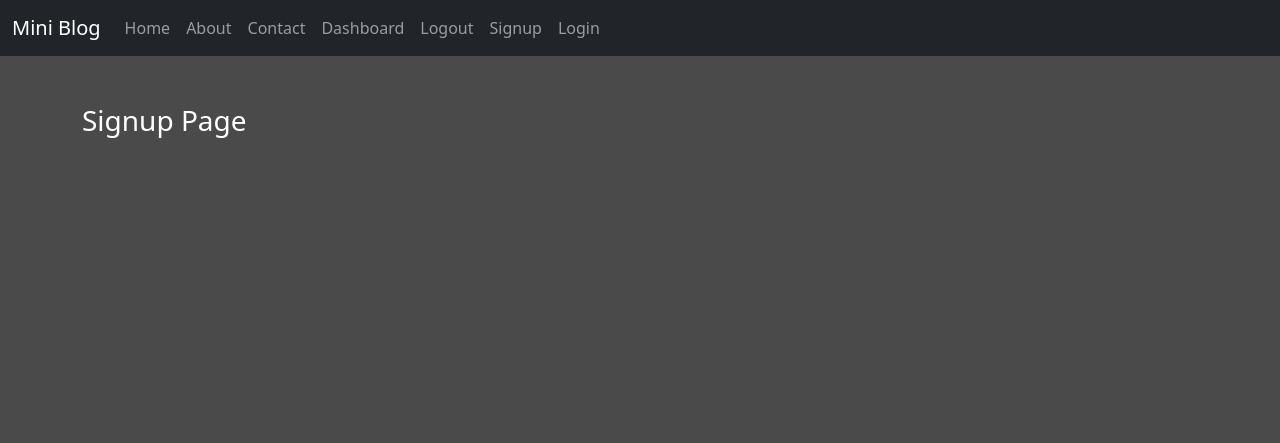
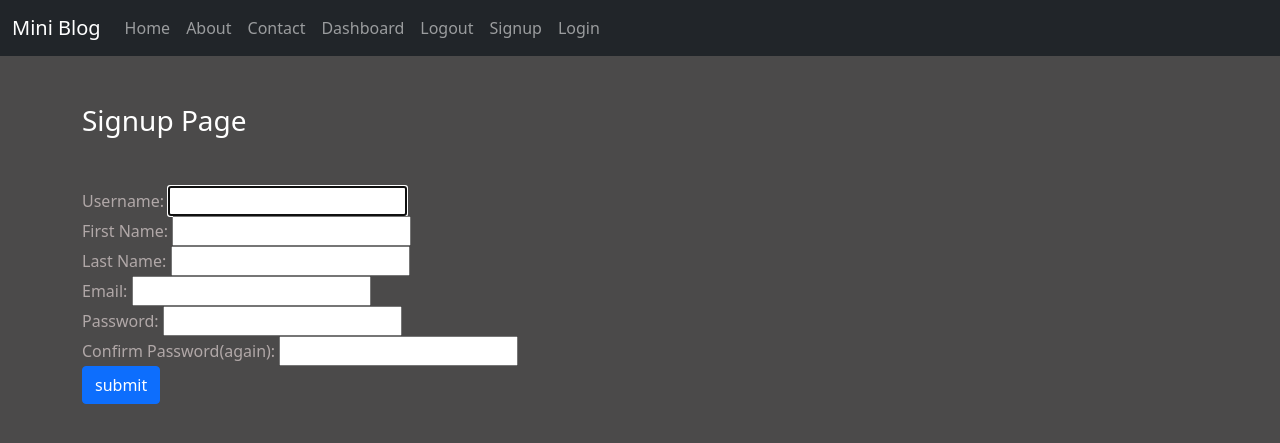
Before and after one commit to sidharthps/MiniBlog-Project, a Django app: page /signup/ in a window 1280 px wide. Shown: the top 443 px of the page. Run offline with Django 3.2, Linux system fonts and the light colour scheme; some libraries are stand-ins or nearby versions.

Commit message:
Login and Signup form added

```diff
--- /dev/null
+++ b/blog/forms.py
@@ -0,0 +1,22 @@
+from django import forms
+from django.contrib.auth.forms import UserCreationForm,AuthenticationForm,UsernameField
+from django.contrib.auth.models import User
+from django.utils.translation import gettext,gettext_lazy as _
+
+class SignUpForm(UserCreationForm):
+    password1 = forms.CharField(label='Password',widget=forms.PasswordInput(attrs={'class':'form_control'}))
+    password2 = forms.CharField(label='Confirm Password(again)',widget=forms.PasswordInput(attrs={'class':'form_control'}))
+    class Meta:
+        model = User
+        fields = ['username','first_name','last_name','email']
+        labels = {'first_name':'First Name','last_name':'Last Name','email':'Email'}
+        widgets = {'username':forms.TextInput(attrs={'class':'form_control'}),
+        'first_name':forms.TextInput(attrs={'class':'form_control'}),
+        'last_name':forms.TextInput(attrs={'class':'form_control'}),
+        'email':forms.EmailInput(attrs={'class':'form_control'}),
+        }
+
+class LoginForm(AuthenticationForm):
+    username = UsernameField(widget=forms.TextInput(attrs={'autofocus':True,'class':'form-control'}))
+    password = forms.CharField(label=_("Password"),strip=False,
+    widget=forms.PasswordInput(attrs={'autocomplete':'current-password','class':'form-control'}))
--- a/blog/urls.py
+++ b/blog/urls.py
@@ -12,7 +12,7 @@ urlpatterns = [
 
     path('dashboard/',views.dashboard, name = "dashboard"),
 
-    path('signup/',views.signup, name = "signup"),
+    path('signup/',views.user_signup, name = "signup"),
 
     path('login/',views.user_login, name = "user_login"),
 
--- a/blog/views.py
+++ b/blog/views.py
@@ -1,4 +1,5 @@
 from django.shortcuts import render,HttpResponseRedirect
+from .forms import SignUpForm,LoginForm
 
 # Home Page
 def home(request):
@@ -23,9 +24,11 @@ def user_logout(request):
     return HttpResponseRedirect('/')
 
 # Signup Page
-def signup(request):
-    return render(request,'signup.html')
+def user_signup(request):
+    form = SignUpForm()
+    return render(request,'signup.html',{'form':form})
 
 # Login Page
 def user_login(request):
-    return render(request,'login.html')
+    form = LoginForm
+    return render(request,'login.html',{'form':form})
--- a/templates/login.html
+++ b/templates/login.html
@@ -3,7 +3,7 @@
 {%block content%}
 <div class="col-sm-10">
     <h3 class="text-white my-5">Login Page</h3>
-
+    {{form.as_p}}
 </div>
 
 {%endblock%}
--- a/templates/signup.html
+++ b/templates/signup.html
@@ -3,7 +3,21 @@
 {%block content%}
 <div class="col-sm-10">
     <h3 class="text-white my-5">Signup Page</h3>
-
+    <form action="" method="post">
+    {% csrf_token %}
+    {%for fm in form%}
+    <div class="form-group">
+    {{fm.label_tag}} {{fm}} {{fm.errors|striptags}}
+    </div>
+    {%endfor%}
+    <input type="submit" value="submit" class="btn btn-primary">
+    {%if form.non_field_errors%}
+    {%for error in form.non_field_errors%}
+    <p>{{error}}</p>
+    {%endfor%}
+    {%endif%}
+    </form>
+    </div>
 </div>
 
-{%endblock%}
+{%endblock content%}
```
Also changed, not shown: db.sqlite3.
